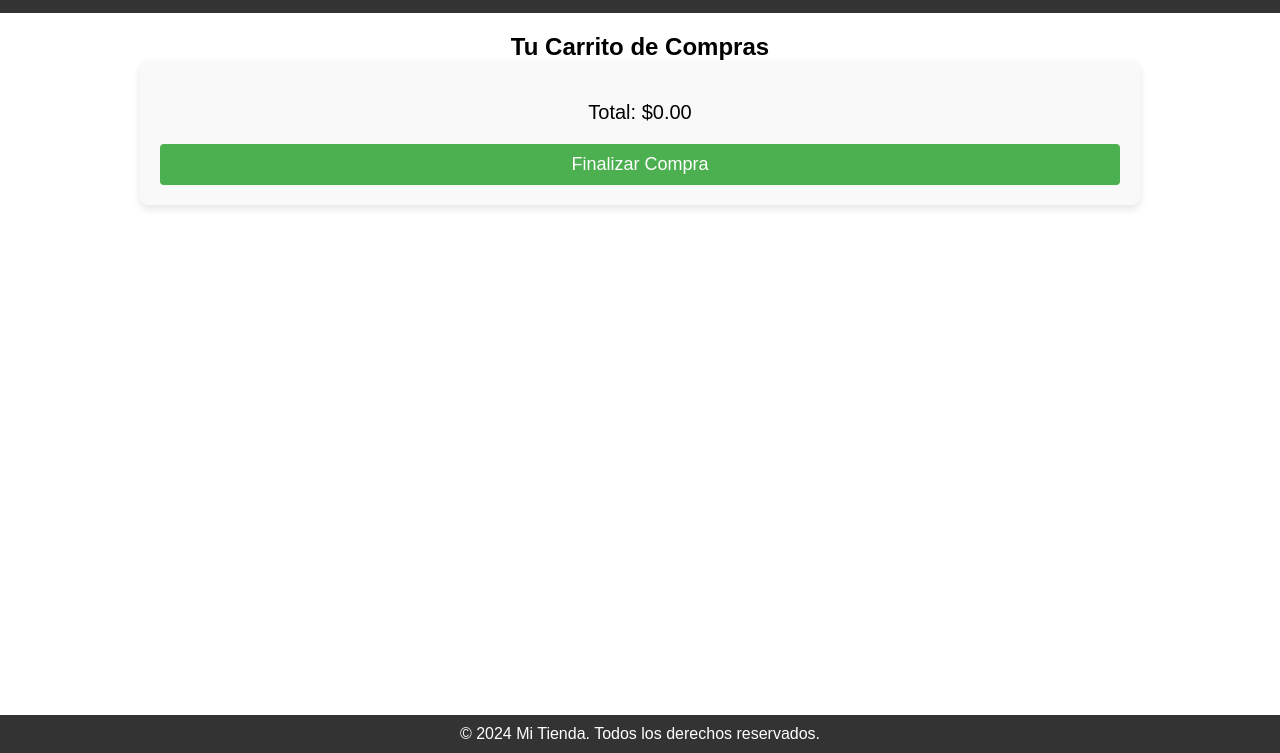
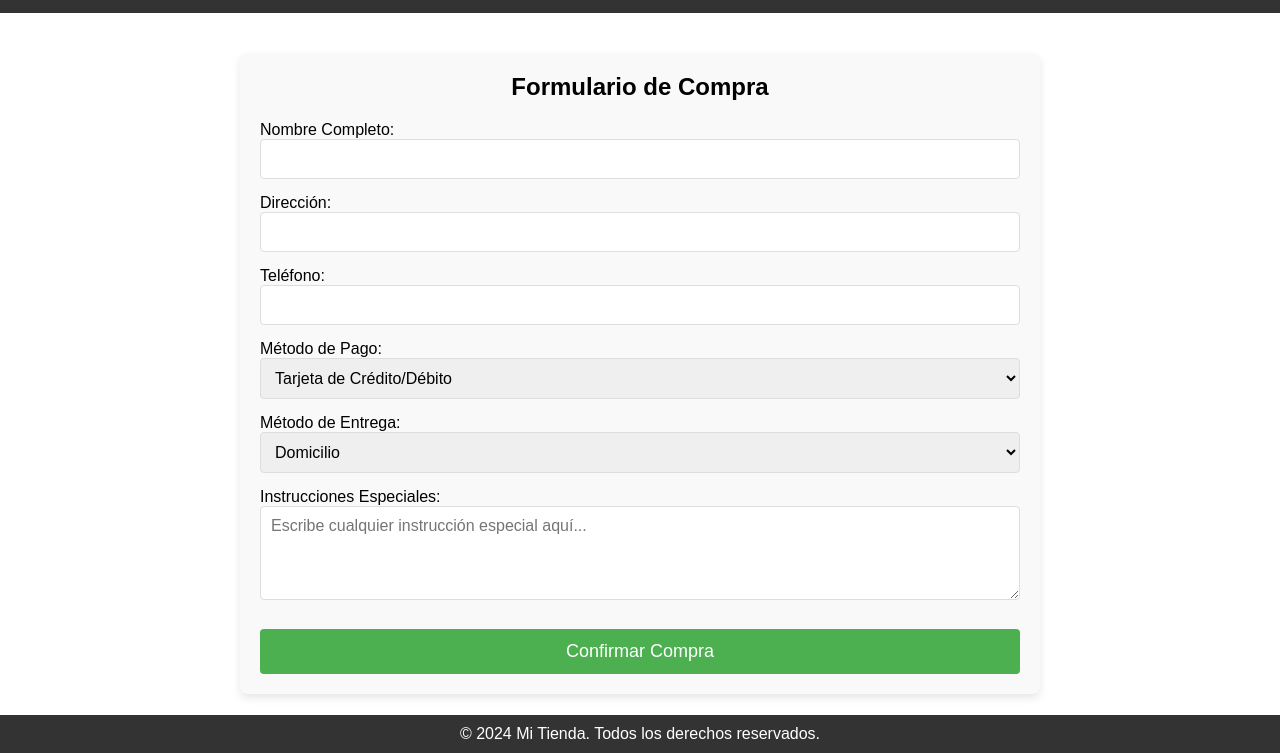
Before and after one commit to David09034/Marketplace, a website: page public/cart.html in a window 1280 px wide. Both pictures are taken after a click on the button "Finalizar Compra". Shown: the part 47-800 px from the top of the page. Drawn offline with Linux system fonts and the light colour scheme; no server answers.

Commit message:
Formulario Compra

```diff
--- a/public/cart.css
+++ b/public/cart.css
@@ -119,6 +119,59 @@ main {
     margin-top: 20px;
 }
 
+/* Estilo para el formulario de compra */
+#formularioCompra {
+    max-width: 800px;
+    margin: 40px auto;
+    padding: 20px;
+    background-color: #f9f9f9;
+    border-radius: 8px;
+    box-shadow: 0 4px 8px rgba(0, 0, 0, 0.1);
+}
+
+#formularioCompra h2 {
+    text-align: center;
+    font-size: 24px;
+    margin-bottom: 20px;
+}
+
+#formularioCompra form {
+    display: flex;
+    flex-direction: column;
+}
+
+#formularioCompra label {
+    font-size: 16px;
+    margin-bottom: 5px;
+}
+
+#formularioCompra input,
+#formularioCompra select,
+#formularioCompra textarea {
+    padding: 10px;
+    margin-bottom: 15px;
+    border: 1px solid #ddd;
+    border-radius: 4px;
+    font-size: 16px;
+    width: 100%;
+}
+
+#formularioCompra button {
+    background-color: #4CAF50;
+    color: white;
+    padding: 12px 20px;
+    border: none;
+    cursor: pointer;
+    font-size: 18px;
+    border-radius: 4px;
+    width: 100%;
+    margin-top: 10px;
+}
+
+#formularioCompra button:hover {
+    background-color: #45a049;
+}
+
 /* Pie de página */
 .footer {
     background-color: #333;
--- a/public/cart.html
+++ b/public/cart.html
@@ -28,10 +28,60 @@
 
             <div class="cart-summary">
                 <p id="total">Total: $0.00</p>
-                <button class="checkout-btn">Finalizar Compra</button>
+                <button class="checkout-btn" onclick="mostrarFormularioCompra()">Finalizar Compra</button>
             </div>
         </div>
     </main>
+
+    <!-- Formulario de Finalización de Compra (Oculto inicialmente) -->
+    <div id="formularioCompra" style="display:none;">
+        <h2>Formulario de Compra</h2>
+        <form id="compraForm">
+            <!-- Nombre Completo -->
+            <div>
+                <label for="nombre">Nombre Completo:</label>
+                <input type="text" id="nombre" name="nombre" required>
+            </div>
+
+            <!-- Dirección -->
+            <div>
+                <label for="direccion">Dirección:</label>
+                <input type="text" id="direccion" name="direccion" required>
+            </div>
+
+            <!-- Teléfono -->
+            <div>
+                <label for="telefono">Teléfono:</label>
+                <input type="tel" id="telefono" name="telefono" required>
+            </div>
+
+            <!-- Método de Pago -->
+            <div>
+                <label for="metodoPago">Método de Pago:</label>
+                <select id="metodoPago" name="metodoPago" required>
+                    <option value="tarjeta">Tarjeta de Crédito/Débito</option>
+                    <option value="efectivo">Efectivo contra entrega</option>
+                </select>
+            </div>
+
+            <!-- Método de Entrega -->
+            <div>
+                <label for="metodoEntrega">Método de Entrega:</label>
+                <select id="metodoEntrega" name="metodoEntrega" required>
+                    <option value="domicilio">Domicilio</option>
+                    <option value="recogida">Recogida en tienda</option>
+                </select>
+            </div>
+
+            <!-- Instrucciones Especiales -->
+            <div>
+                <label for="instrucciones">Instrucciones Especiales:</label>
+                <textarea id="instrucciones" name="instrucciones" rows="4" placeholder="Escribe cualquier instrucción especial aquí..."></textarea>
+            </div>
+
+            <button type="submit">Confirmar Compra</button>
+        </form>
+    </div>
 
     <!-- Pie de página -->
     <footer class="footer">
@@ -77,7 +127,32 @@
             cargarCarrito();
         }
 
-        cargarCarrito();
+        // Mostrar el formulario de compra cuando se hace clic en "Finalizar Compra"
+        function mostrarFormularioCompra() {
+            document.querySelector('.cart-section').style.display = 'none';  // Ocultar la sección del carrito
+            document.getElementById('formularioCompra').style.display = 'block';  // Mostrar el formulario de compra
+        }
+
+        // Manejo del formulario de compra
+        document.getElementById('compraForm').addEventListener('submit', (event) => {
+            event.preventDefault();  // Evita el envío del formulario
+
+            const nombre = document.getElementById('nombre').value;
+            const direccion = document.getElementById('direccion').value;
+            const telefono = document.getElementById('telefono').value;
+            const metodoPago = document.getElementById('metodoPago').value;
+            const metodoEntrega = document.getElementById('metodoEntrega').value;
+            const instrucciones = document.getElementById('instrucciones').value;
+
+            // Aquí puedes hacer una llamada para procesar la compra en el servidor
+            console.log('Compra confirmada:', nombre, direccion, telefono, metodoPago, metodoEntrega, instrucciones);
+
+            // Redirigir a una página de confirmación (puedes cambiar la ruta)
+            window.location.href = '/confirmacion';  // Redirigir a la página de confirmación
+        });
+
+        // Cargar el carrito de productos al cargar la página
+        window.onload = cargarCarrito;
     </script>
 </body>
 </html>
--- a/server.js
+++ b/server.js
@@ -6,7 +6,7 @@ const session = require('express-session');
 const bcrypt = require('bcrypt');
 const app = express();
 const PORT = 3000;
-const mod_var = 'M';
+const mod_var = 'D';
 
 const poolConfig = mod_var === 'D' ? {
     host: 'localhost',
```
